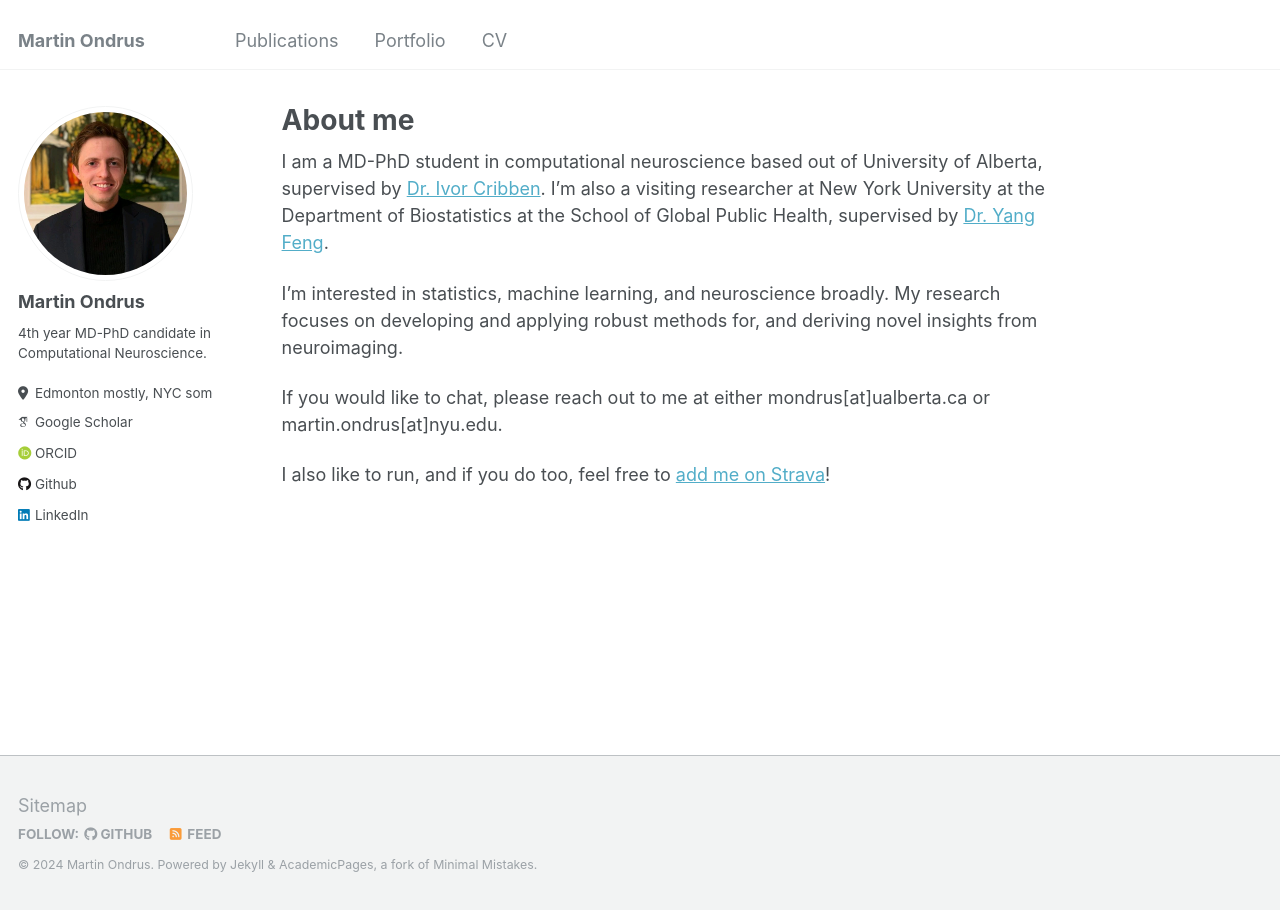
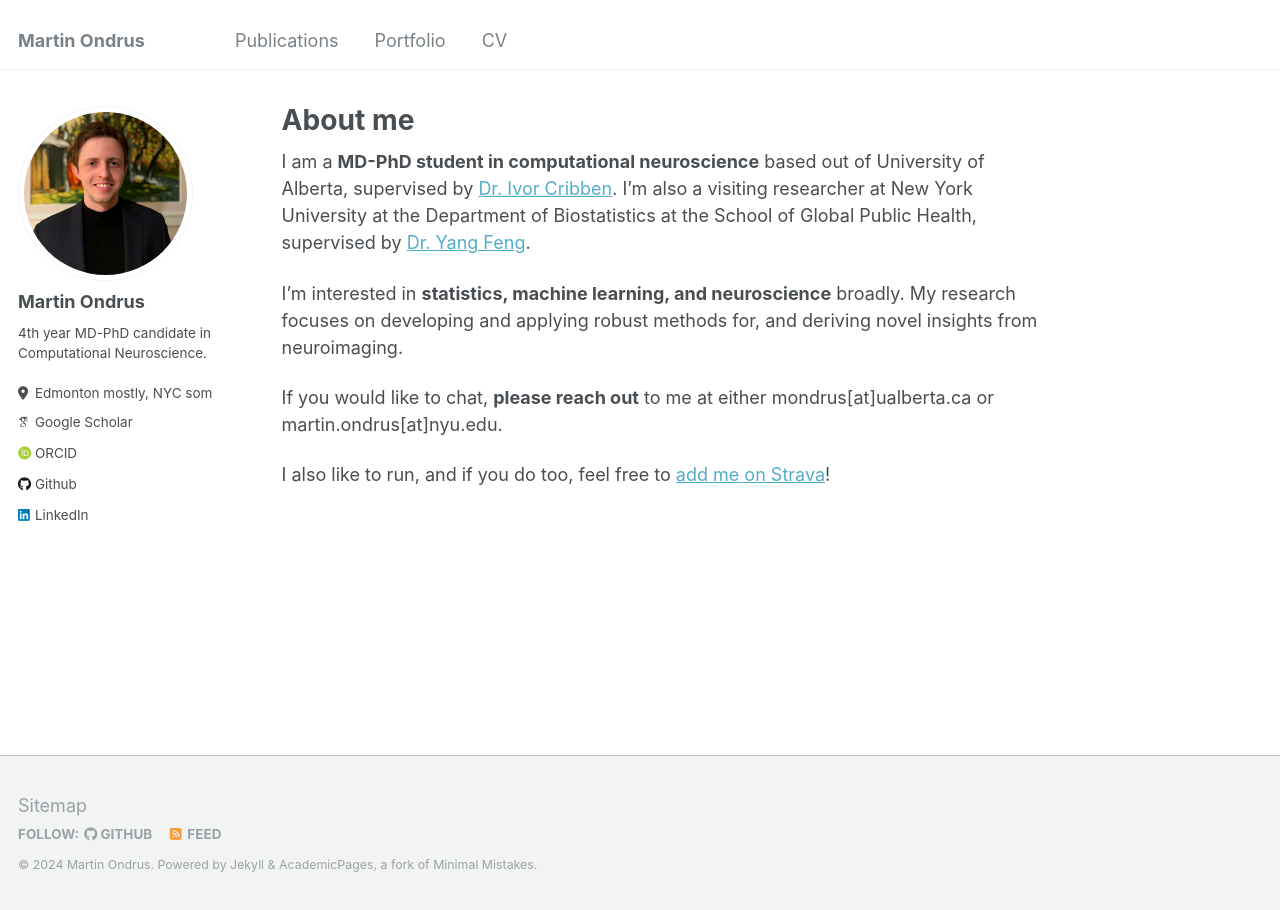
Before and after one commit to mondrus96/mondrus96.github.io, a Jekyll site: the page built from _pages/about.md, in a window 1280 px wide. Built offline with Jekyll 4.4.1, drawn with Linux system fonts in a browser that asks for light colours; some web fonts are replaced.

Commit message:
added some bolding to main text

```diff
--- a/_pages/about.md
+++ b/_pages/about.md
@@ -7,10 +7,10 @@ redirect_from:
   - /about.html
 ---
 
-I am a MD-PhD student in computational neuroscience based out of University of Alberta, supervised by [Dr. Ivor Cribben](https://apps.ualberta.ca/directory/person/cribben). I'm also a visiting researcher at New York University at the Department of Biostatistics at the School of Global Public Health, supervised by [Dr. Yang Feng](https://yangfeng.hosting.nyu.edu/).
+I am a **MD-PhD student in computational neuroscience** based out of University of Alberta, supervised by [Dr. Ivor Cribben](https://apps.ualberta.ca/directory/person/cribben). I'm also a visiting researcher at New York University at the Department of Biostatistics at the School of Global Public Health, supervised by [Dr. Yang Feng](https://yangfeng.hosting.nyu.edu/).
 
-I'm interested in statistics, machine learning, and neuroscience broadly. My research focuses on developing and applying robust methods for, and deriving novel insights from neuroimaging.
+I'm interested in **statistics, machine learning, and neuroscience** broadly. My research focuses on developing and applying robust methods for, and deriving novel insights from neuroimaging.
 
-If you would like to chat, please reach out to me at either mondrus[at]ualberta.ca or martin.ondrus[at]nyu.edu.
+If you would like to chat, **please reach out** to me at either mondrus[at]ualberta.ca or martin.ondrus[at]nyu.edu.
 
 I also like to run, and if you do too, feel free to [add me on Strava](https://strava.app.link/PXLcaH2kILb)!
```
